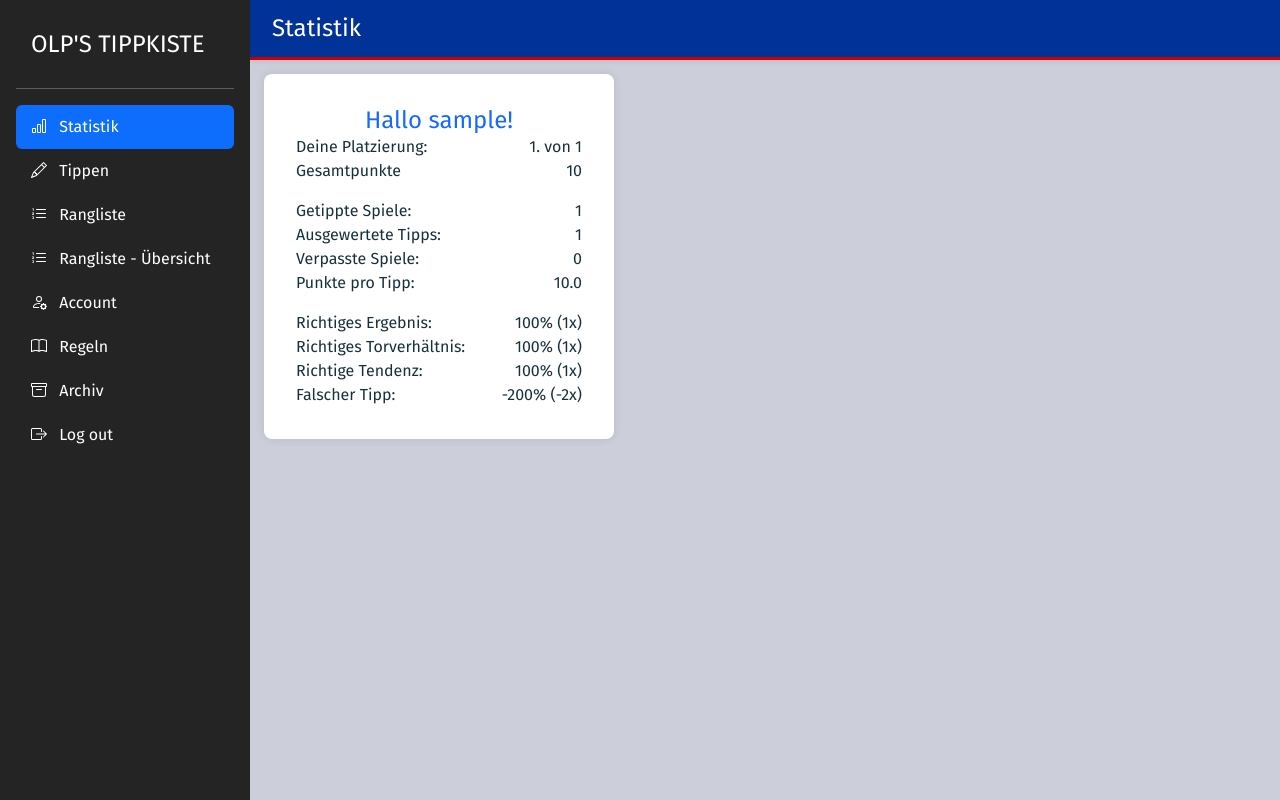
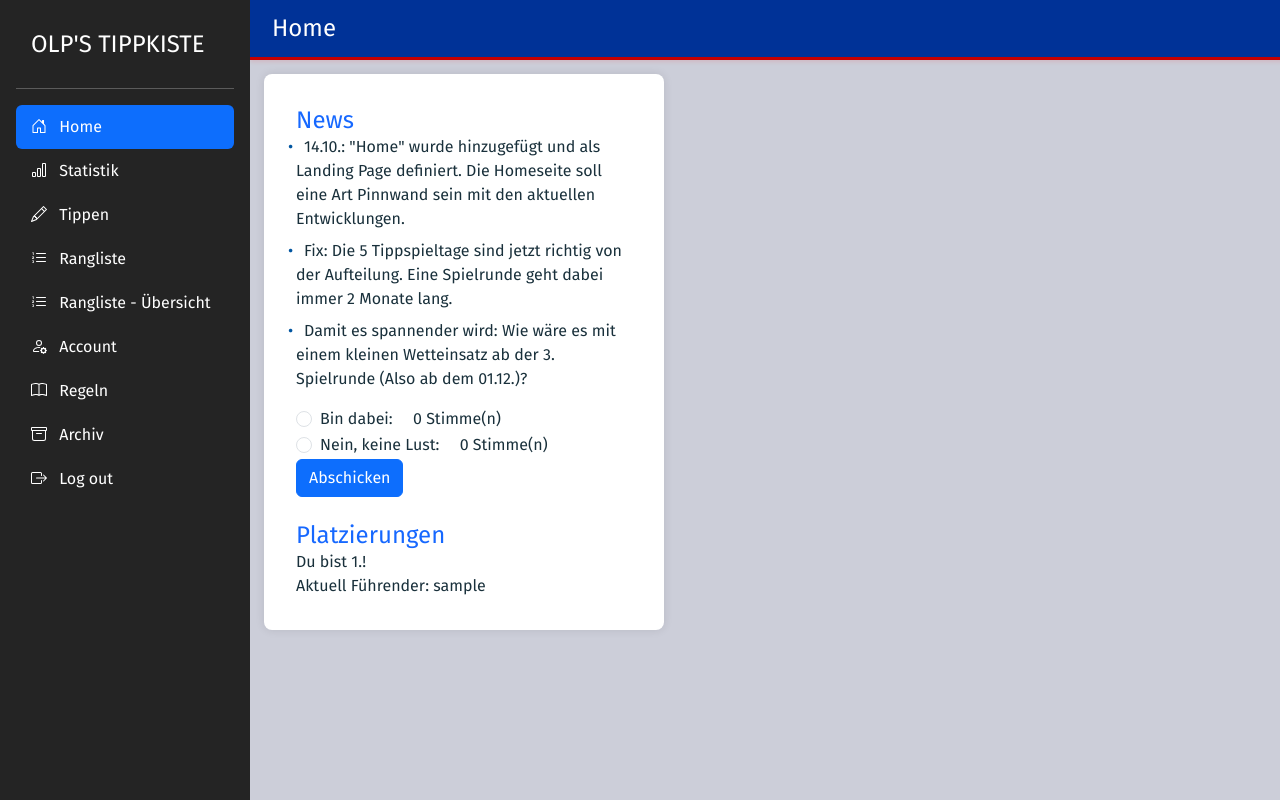
Before and after one commit to 1olp1/fch_tippspiel_24, a Flask app: page / in a window 1280 px wide. Run offline with Flask 3, Linux system fonts and the light colour scheme; the visitor is signed in with stand-in values (Sample User, id 1); tables that the repository leaves empty hold one stand-in row (values such as "Sample post"); some libraries are stand-ins or nearby versions.

Commit message:
added home landing page and minor bug fixes

```diff
--- a/app.py
+++ b/app.py
@@ -5,9 +5,11 @@ from sqlalchemy import func, desc
 from sqlalchemy.orm import joinedload
 from sqlalchemy.exc import OperationalError
 from werkzeug.security import check_password_hash, generate_password_hash
-from helpers import login_required, get_league_table, get_valid_matches, convert_iso_datetime_to_human_readable, get_insights, group_matches_by_date, process_predictions, find_closest_in_time_match_by_matchday, update_live_matches_and_scores, find_closest_in_time_match, update_matches_and_scores, find_matchday_to_display_tippen, delete_user_and_predictions, get_filtered_matches_by_date, get_game_rounds, get_current_game_round, get_filtered_predictions_by_date, find_closest_in_time_match_from_selection
-from models import User, Prediction, Match
+from helpers import login_required, get_league_table, get_valid_matches, convert_iso_datetime_to_human_readable, get_insights, process_predictions, update_live_matches_and_scores, find_closest_in_time_match, update_matches_and_scores, find_matchday_to_display_tippen, delete_user_and_predictions, get_filtered_matches_by_date, get_game_rounds, get_current_game_round, get_filtered_predictions_by_date, find_closest_in_time_match_from_selection, get_vote_counts
+from models import User, Prediction, Match, UserVote
 from config import app, get_db_session
+import csv
+
 
 
 @app.after_request
@@ -23,6 +25,50 @@ def after_request(response):
 @login_required
 def archive():
     return render_template("apology.html")
+
+@app.route("/", methods=["GET", "POST"])
+@login_required
+def home():
+    user_id = session.get("user_id")  # Get the user ID from the session or request
+    poll_id = '14_10'  # ID for this specific poll (can be dynamic)
+    user_voted = False
+
+    try:
+        with get_db_session() as db_session:
+            # Get votes for poll
+            votes = get_vote_counts(db_session, poll_id)
+
+            try:
+                # Check if vote exists for the user
+                existing_vote = db_session.query(UserVote).filter_by(user_id=session["user_id"], poll_id=poll_id).first()
+                if existing_vote:
+                    user_voted = True
+            except Exception as e:
+                app.logger.error(f"Error getting vote for poll {poll_id} and user {user_id}: {e}")
+
+            # Handle form submission if user hasn't voted yet
+            if request.method == "POST" and not user_voted:
+                selected_vote = request.form.get("vote")
+
+                if selected_vote == "1":
+                    votes[0] += 1  # Increment the "Ja" votes
+                elif selected_vote == "0":
+                    votes[1] += 1  # Increment the "Nein" votes
+
+                # Record the vote in the database
+                new_vote = UserVote(user_id=user_id, poll_id=poll_id, vote=int(selected_vote))
+                db_session.add(new_vote)
+                db_session.commit()
+
+                user_voted = True  # Mark the user as voted
+
+            insights = get_insights(db_session)
+
+        return render_template("home.html", insights=insights, votes=votes, user_voted=user_voted)
+
+    except OperationalError as e:
+        app.logger.error(f"Database connection error: {e}")
+        return "Database connection error, please try again later.", 500
 
 @app.route("/rangliste/overview", methods=["GET", "POST"])
 @login_required
@@ -285,12 +331,12 @@ def regeln():
     return render_template("regeln.html")
 
 
-@app.route("/")
+@app.route("/statistik")
 @login_required
-def index():
+def statistik():
     try:
         with get_db_session() as db_session:
-            return render_template("index.html", insights=get_insights(db_session))
+            return render_template("statistik.html", insights=get_insights(db_session))
 
     except OperationalError as e:
         app.logger.error(f"Database connection error: {e}")
--- a/config.py
+++ b/config.py
@@ -5,6 +5,8 @@ from sqlalchemy.orm import sessionmaker, scoped_session
 from sqlalchemy.pool import QueuePool
 from datetime import timedelta
 import os
+from models import Base
+
 
 app = Flask(__name__)
 
@@ -37,5 +39,13 @@ engine = create_engine(
 SessionFactory = sessionmaker(bind=engine)
 session_db = scoped_session(SessionFactory)
 
+# To create all tables
+engine = create_engine(SQLALCHEMY_DATABASE_URI)
+Session = sessionmaker(bind=engine)
+session = Session()
+
+# Create all tables
+Base.metadata.create_all(engine)
+
 def get_db_session():
     return session_db()
--- a/helpers.py
+++ b/helpers.py
@@ -9,7 +9,7 @@ import uuid
 import os
 from PIL import Image
 from datetime import datetime, timedelta
-from models import User, Match, Team, Prediction
+from models import User, Match, Team, Prediction, UserVote
 from collections import defaultdict
 import json
 #import logging
@@ -452,7 +452,7 @@ def download_and_resize_logos(teams, img_folder):
 
 
 def get_insights(db_session):
-    user_id = session["user_id"]
+    user_id = session.get("user_id")
 
     # Predictions rated
     predictions_rated = db_session.query(func.count(Prediction.id).label('predictions_rated'))\
@@ -472,6 +472,9 @@ def get_insights(db_session):
 
     # Total points of the user
     total_points_user = db_session.query(User.total_points).filter(User.id == user_id).scalar()
+
+    # Leader
+    leader = db_session.query(User.username).order_by(desc(User.total_points)).first()[0]
 
     # User rank
     subquery = db_session.query(
@@ -514,6 +517,7 @@ def get_insights(db_session):
     insights["corr_goal_diff"] = base_stats.correct_goal_diff
     insights["corr_tendency"] = base_stats.correct_tendency
     insights["wrong_predictions"] = insights["predictions_rated"] - insights["corr_result"] - insights["corr_goal_diff"] - insights["corr_tendency"]
+    insights["leader"] = leader
 
     # Differentiate if predictions have been rated to avoid dividing by 0 for the percentage
     if insights["predictions_rated"] != 0:
@@ -939,7 +943,9 @@ def get_filtered_matches_by_date(db_session, index):
     start_date, end_date = round_list[index]
 
     # Adjust the end_date to include the entire last day
-    end_date = end_date + timedelta(days=1)
+    end_date = end_date
+
+    print(f"from {start_date} to {end_date}")
 
     # Query to filter matches between the start_date and end_date
     matches = db_session.query(Match).filter(
@@ -962,7 +968,7 @@ def get_filtered_predictions_by_date(db_session, index):
     start_date, end_date = round_list[index]
 
     # Adjust the end_date to include the entire last day
-    end_date = end_date + timedelta(days=1)
+    end_date = end_date
 
     predictions = db_session.query(Prediction).select_from(Prediction).join(
         Match, Prediction.match_id == Match.id
@@ -1004,3 +1010,14 @@ def get_game_rounds():
         (datetime(2025, 2, 1), datetime(2025, 3, 31) + timedelta(days=1)),
         (datetime(2025, 4, 1), datetime(2025, 5, 31) + timedelta(days=1))
     ]
+
+
+def get_vote_counts(db_session, poll_id):
+    """Helper function to get vote counts for a poll."""
+    try:
+        yes_votes = db_session.query(func.count(UserVote.id)).filter_by(poll_id=poll_id, vote=1).scalar()
+        no_votes = db_session.query(func.count(UserVote.id)).filter_by(poll_id=poll_id, vote=0).scalar()
+        return [yes_votes, no_votes]
+    except Exception as e:
+        app.logger.error(f"Error counting votes for poll {poll_id}: {e}")
+        return [0, 0]
--- a/static/styles.css
+++ b/static/styles.css
@@ -266,8 +266,8 @@ nav .navbar-brand .blue {
     margin-left: 250px;
     margin-top: 60px;
     padding: 14px;
-    max-width: 700px;
-    min-width: 300px;
+    max-width:fit-content;
+    min-width: 350px;
     overflow-y: auto;
     transition: margin-left 0.3s ease-in-out;
     display: flex;
--- /dev/null
+++ b/templates/home.html
@@ -0,0 +1,70 @@
+{% extends "layout.html" %}
+
+{% block title %}
+    Home
+{% endblock %}
+{% block header %}
+    <a href="{{ url_for('home') }}" class="header-link text-white text-decoration-none">
+        Home
+    </a>
+{% endblock %}
+{% block main %}
+
+
+<div class="form-container">
+    <div class="form-wrapper" style="max-width: 400px;">
+      <h4 class="card-title">News</h4>
+      <ul class="list-unstyled">
+        <li>14.10.: "Home" wurde hinzugefügt und als Landing Page definiert. Die Homeseite soll eine Art Pinnwand sein mit den aktuellen Entwicklungen.</li>
+        <li>Fix: Die 5 Tippspieltage sind jetzt richtig von der Aufteilung. Eine Spielrunde geht dabei immer 2 Monate lang.</li>
+        <li>Damit es spannender wird: Wie wäre es mit einem kleinen Wetteinsatz ab der 3. Spielrunde (Also ab dem 01.12.)?</li>
+      </ul>
+
+      <!-- Radio Buttons for Voting -->
+      <form action="/" method="post" class="mt-3">
+        <div class="form-check">
+          <input class="form-check-input" type="radio" name="vote" value="1" id="radioYes">
+          <label class="form-check-label" for="radioYes">
+            Bin dabei:
+          </label>
+          <span class="ms-3">{{ votes[0] }} Stimme(n)</span> <!-- Display the Yes vote count -->
+        </div>
+
+        <div class="form-check">
+          <input class="form-check-input" type="radio" name="vote" value="0" id="radioNo">
+          <label class="form-check-label" for="radioNo">
+            Nein, keine Lust:
+          </label>
+          <span class="ms-3">{{ votes[1] }} Stimme(n)</span> <!-- Display the No vote count -->
+        </div>
+
+        <!-- Submit Button -->
+        <button class="btn btn-primary" type="submit" {% if user_voted %}disabled{% endif %}>Abschicken</button>
+        <br>
+        {% if user_voted %}
+          <span style="font-size: small;"> (Du hast bereits abgestimmt)</span>
+        {% endif %}
+      </form>
+
+
+      <!-- Placements Section -->
+      <h4 class="card-title mt-4">Platzierungen</h4>
+      <p class="card-text">
+        <span class="d-flex justify-content-between">
+          Du bist {{ insights.rank }}.!
+        </span>
+        <span class="d-flex justify-content-between">
+          <span>Aktuell Führender: {{ insights.leader }}</span>
+        </span>
+      </p>
+    </div>
+  </div>
+
+
+  <div class="row">
+    <div class="col-12 d-sm-none justify-content-between text-center">
+      <a href="{{ url_for('tippen') }}" class="btn btn-primary mt-3 ml-sm-2" style="margin-right: 20px;">Tippen</a>
+      <a href="{{ url_for('rangliste') }}" class="btn btn-primary mt-3">Zur Rangliste</a>
+    </div>
+  </div>
+{% endblock %}
--- a/templates/layout.html
+++ b/templates/layout.html
@@ -67,7 +67,7 @@
         </div>
     </header>
 
-    <button class="btn btn-primary toggle-sidebar-btn d-md-none" onclick="toggleSidebar()">☰</button>
+    <button class="btn btn-primary toggle-sidebar-btn d-md-none" style="position: fixed" onclick="toggleSidebar()">☰</button>
       <main class="d-flex flex-nowrap">
         <div id="sidebar" class="sidebar d-flex flex-column flex-shrink-0 p-3">
           <a href="/" class="d-flex align-items-center mb-md-0 me-md-auto text-white text-decoration-none">
@@ -78,6 +78,12 @@
             {% if session["user_id"] %}
                 <li>
                     <a href="/" class="nav-link text-white">
+                    <svg class="bi pe-none me-2" width="16" height="16"><use xlink:href="#home"/></svg>
+                    Home
+                    </a>
+                </li>
+                <li>
+                    <a href="/statistik" class="nav-link text-white">
                     <svg class="bi pe-none me-2" width="16" height="16"><use xlink:href="#bar chart"/></svg>
                     Statistik
                     </a>
@@ -159,6 +165,7 @@
     <!-- Bootstrap JS (Optional, for additional functionality like dropdowns) -->
     <script src="https://cdn.jsdelivr.net/npm/bootstrap@5.3.2/dist/js/bootstrap.bundle.min.js"></script>
     <script src="https://kit.fontawesome.com/40b747e390.js" crossorigin="anonymous"></script>
+    <script src="https://cdn.jsdelivr.net/npm/chart.js"></script>
     <script>
             function toggleSidebar() {
                     document.querySelector('.sidebar').classList.toggle('active');
--- a/templates/index.html
+++ b/templates/statistik.html
@@ -13,7 +13,6 @@
 
 <div class="form-container">
   <div class="form-wrapper" style="max-width: 350px;">
-    <h4 class="card-title" style="text-align: center;"> Hallo {{ insights.username }}! </h4>
     <div class="stats"> Deine Platzierung: <span>{{ insights.rank }}. von {{ insights.no_users }}</span></div>
     <div class="stats"> Gesamtpunkte <span>{{ insights.total_points }}</span> </div>
     <p></p>
@@ -28,12 +27,6 @@
     <div class="stats">Falscher Tipp: <span>{{ insights.wrong_predictions_p }}% ({{ insights.wrong_predictions }}x)</span></div>
     </div>
 </div>
-<div class="row">
-  <div class="col-12 d-sm-none justify-content-between text-center">
-    <a href="{{ url_for('tippen') }}" class="btn btn-primary mt-3 ml-sm-2" style="margin-right: 20px;">Tippen</a>
-    <a href="{{ url_for('rangliste') }}" class="btn btn-primary mt-3">Zur Rangliste</a>
-  </div>
-</div>
 
 
 {% endblock %}
```
Also changed, not shown: models.py (+12 -0 lines).
